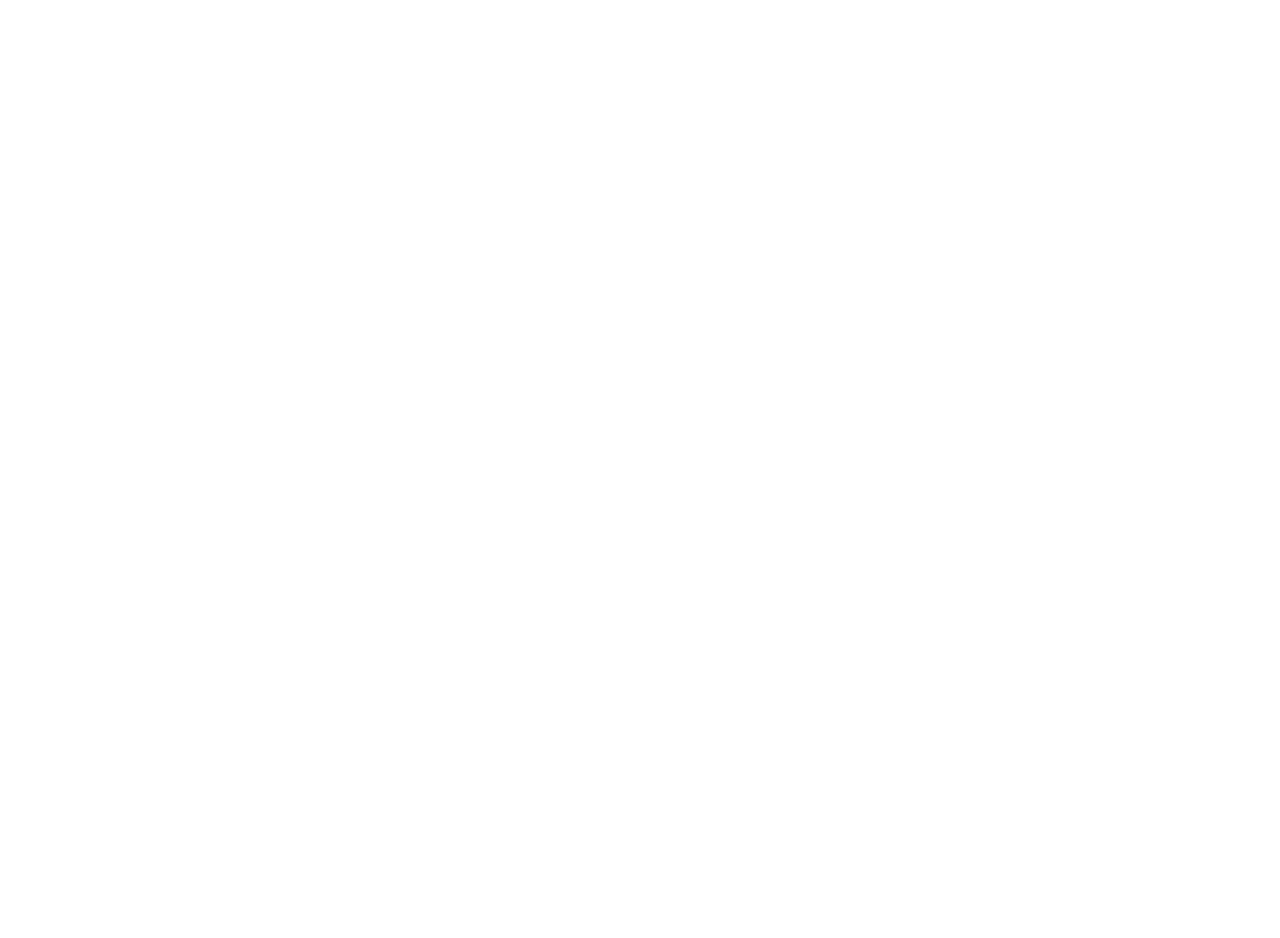
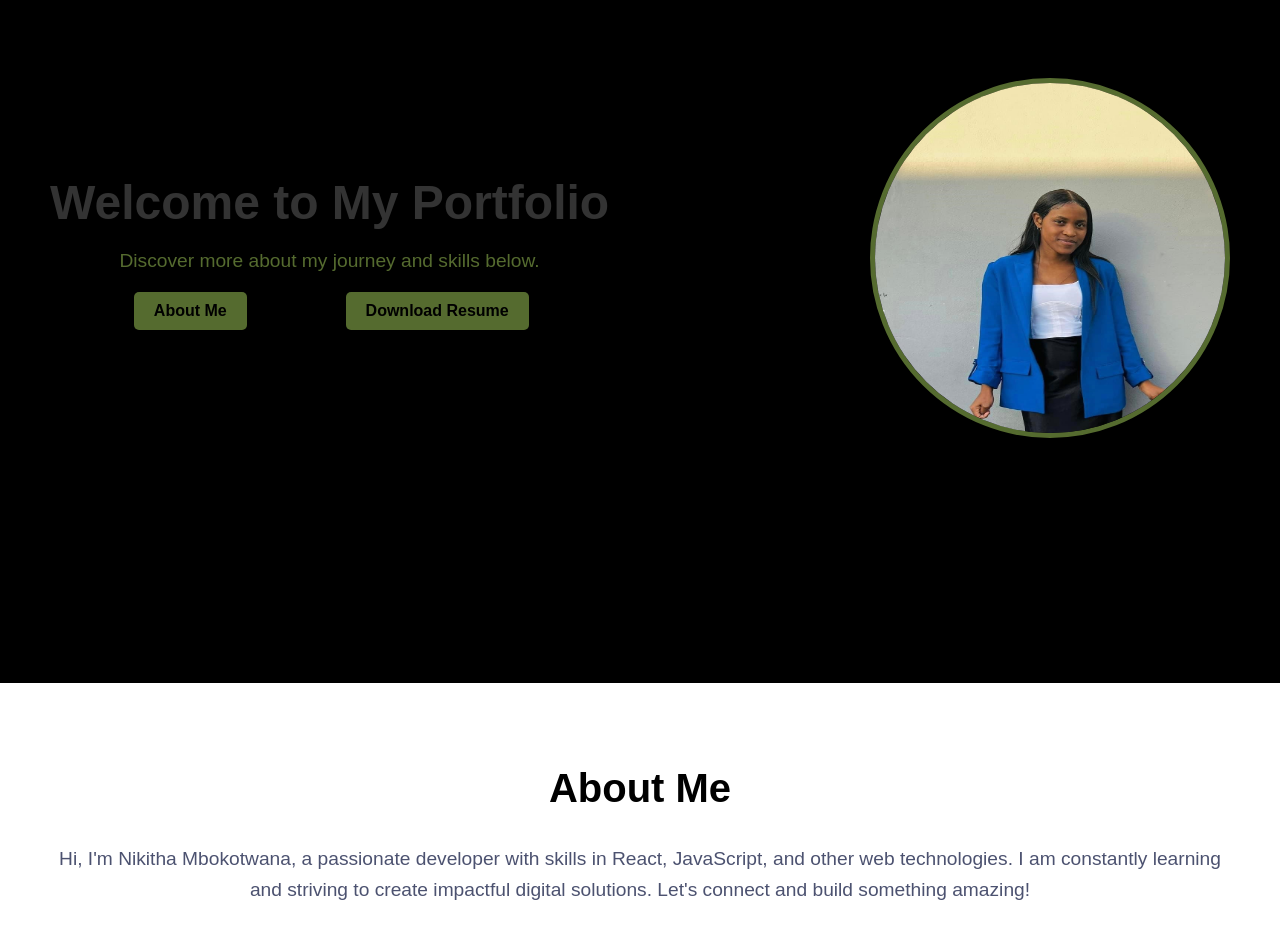
Before and after one commit to Nikithamboks25/nikitha-portfolio, a React (Create React App) app: page / in a window 1280 px wide. Shown: the part 280-1218 px from the top of the page. Before the commit the page ends 800 px from the top, so only its background shows below. Built offline with nearby package versions, Linux system fonts and the light colour scheme.

Commit message:
Home page

```diff
--- a/src/pages/Home.js
+++ b/src/pages/Home.js
@@ -1,10 +1,45 @@
 import React from 'react';
+import "./../styles/Home.css";
+import ProfileImage from "./../assets/nikitha.jpg";
+import Resume from "./../assets/resume.pdf"; // Add your resume file here
 
 const Home = () => {
+  const scrollToAbout = () => {
+    document.getElementById('about-section').scrollIntoView({ behavior: 'smooth' });
+  };
+
   return (
     <div>
-      <h1>Welcome to My Portfolio</h1>
-      <p>This is the home page content.</p>
+      {/* Section 1: Welcome */}
+      <section className="welcome-section">
+        <div className="welcome-content">
+          <div className="welcome-message">
+            <h1>Welcome to My Portfolio</h1>
+            <p>Discover more about my journey and skills below.</p>
+            <div className="welcome-buttons">
+              <button onClick={scrollToAbout}>About Me</button>
+              <a href={Resume} download className="resume-button">Download Resume</a>
+            </div>
+          </div>
+          <div className="profile-picture">
+            <img
+              src={ProfileImage}
+              alt="Profile"
+              className="profile-image"
+            />
+          </div>
+        </div>
+      </section>
+
+      {/* Section 2: About Me */}
+      <section id="about-section" className="about-section">
+        <h2>About Me</h2>
+        <p>
+          Hi, I'm Nikitha Mbokotwana, a passionate developer with skills in React, JavaScript,
+          and other web technologies. I am constantly learning and striving to create
+          impactful digital solutions. Let's connect and build something amazing!
+        </p>
+      </section>
     </div>
   );
 };
--- /dev/null
+++ b/src/styles/Home.css
@@ -0,0 +1,101 @@
+/* General Styles */
+body, html {
+    margin: 0;
+    padding: 0;
+    font-family: Arial, sans-serif;
+}
+
+/* Welcome Section */
+.welcome-section {
+    display: flex;
+    flex-direction: column;
+    justify-content: space-between;
+    background-color: black;
+    color: white;
+    padding: 50px;
+    height: 100vh;
+}
+
+.welcome-content {
+    display: flex;
+    justify-content: space-between;
+    align-items: center;
+    flex: 1;
+}
+
+.welcome-message {
+    max-width: 50%;
+}
+
+.welcome-message h1 {
+    font-size: 3rem;
+}
+
+.welcome-message p {
+    margin: 20px 0;
+    font-size: 1.2rem;
+    color: darkolivegreen;
+}
+
+.welcome-buttons {
+    margin-top: 20px;
+    display: flex;
+    gap: 15px;
+}
+
+.welcome-buttons button,
+.resume-button {
+    padding: 10px 20px;
+    font-size: 1rem;
+    background-color: darkolivegreen;
+    color: black;
+    border: none;
+    border-radius: 5px;
+    cursor: pointer;
+    font-weight: bold;
+    text-decoration: none;
+    text-align: center;
+    margin-left: 15%;
+    gap: 1px;
+}
+
+.welcome-buttons button:hover,
+.resume-button:hover {
+    background-color: darkolivegreen;
+    color: white;
+}
+
+/* Profile Picture */
+.profile-picture {
+    display: flex;
+    justify-content: center;
+    align-items: center;
+    padding-top: 50px;
+}
+
+.profile-image {
+    width: 350px;
+    height: 350px;
+    border-radius: 55%;
+    border: 5px solid darkolivegreen;
+}
+
+/* About Section */
+.about-section {
+    background-color: white;
+    color: black;
+    padding: 50px;
+    height: 100vh;
+    text-align: center;
+}
+
+.about-section h2 {
+    font-size: 2.5rem;
+}
+
+.about-section p {
+    margin-top: 20px;
+    font-size: 1.2rem;
+    line-height: 1.6;
+    color: #4c5270;
+}
```
Also changed, not shown: src/assets/nikitha.jpg (added), 1 other file (tests, documents, lock files or other folders).
